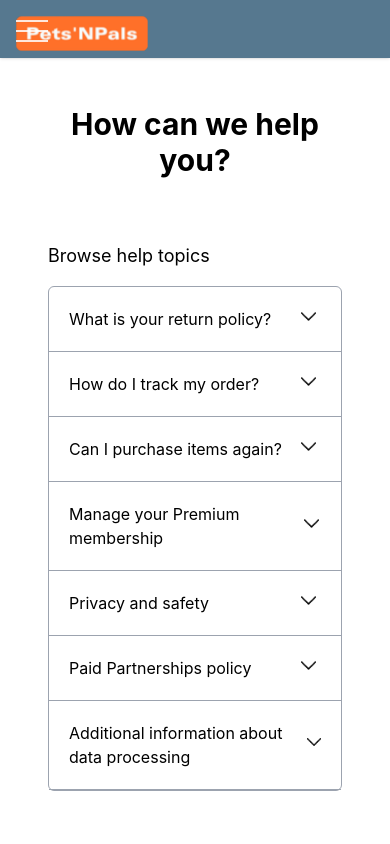
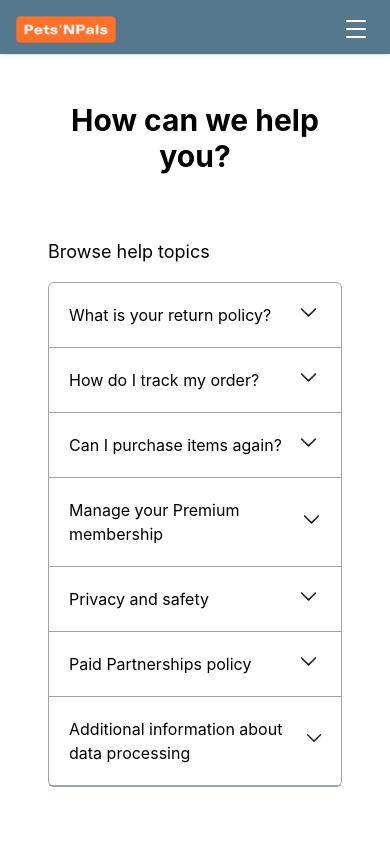
Before and after one commit to Isaiahsylnol/pets-n-pals, a Next.js app: page /faq in a window 390 px wide. Shown: the top 844 px of the page. Built offline with nearby package versions, Linux system fonts and the light colour scheme.

Commit message:
Fixed Header hamburger icon

```diff
--- a/components/Header.js
+++ b/components/Header.js
@@ -1,5 +1,4 @@
 import React, { useState } from "react";
-
 import Link from "next/link";
 import Image from "next/image";
 import Dropdown from "./Dropdown";
@@ -14,15 +13,15 @@ function Header(props) {
           <Image
             src={require(`/assets/logo-badge.png`)}
             alt="Pets'N Pals Logo"
-            width={132}
-            height={34}
+            width={100}
+            height={25}
             className="object-contain"
           />
         </Link>
         {/* MOBILE-MENU */}
-        <section className="flex md:hidden">
+        <section className="flex md:hidden justify-end">
           <div className={isNavOpen ? "w-full top-0 z-10" : "hidden"}>
-            <ul className="flex flex-col text-2xl  mt-16 space-y-14 uppercase">
+            <ul className="flex flex-col text-2xl mt-16 space-y-14 uppercase">
               <li>
                 <Link href="/">Home</Link>
               </li>
@@ -64,16 +63,16 @@ function Header(props) {
             </ul>
           </div>
           <div
-            className="space-y-2 md:hidden flex flex-col z-10 mt-1 mr-2"
+            className="space-y-1.5 hover:animate-pulse md:hidden flex flex-col z-10 mt-1 mr-2"
             onClick={() => setIsNavOpen((prev) => !prev)} // toggle isNavOpen state on click
           >
-            <span className="block h-0.5 w-8 animate-pulse bg-white"></span>
-            <span className="block h-0.5 w-8 animate-pulse bg-white"></span>
-            <span className="block h-0.5 w-8 animate-pulse bg-white"></span>
+            <span className="block h-0.5 w-5 bg-white"></span>
+            <span className="block h-0.5 w-5 bg-white"></span>
+            <span className="block h-0.5 w-5 bg-white"></span>
           </div>
         </section>
         {/* DESKTOP NAV ITEMS */}
-        <ul className="DESKTOP-MENU hidden space-x-4 md:flex justify-end">
+        <ul className="DESKTOP-MENU hidden h-5 -mt-1 space-x-4 md:flex justify-end">
           <li>
             <Link href="/">Home</Link>
           </li>
```
